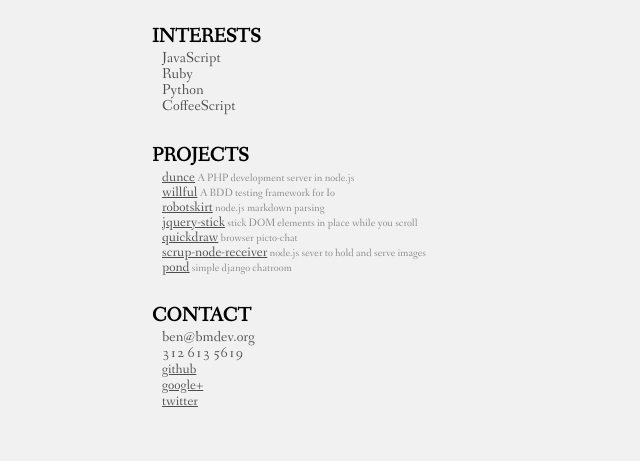
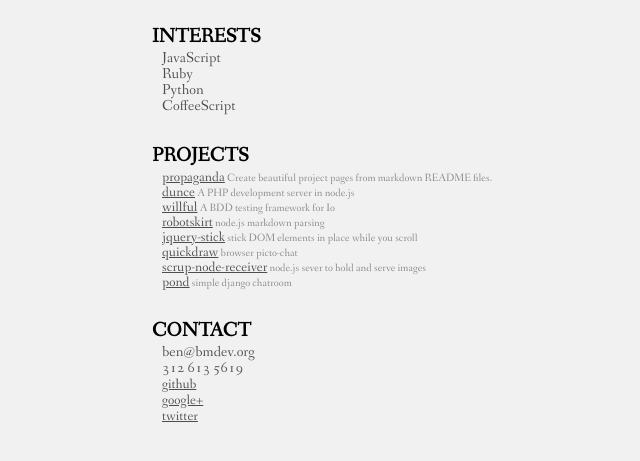
Before and after one commit to benmills/benmills.github.com, a website: page index.html in a window 1280 px wide. Shown: the part 113-574 px from the top of the page, without its empty margins (288-928 px from the left). Drawn offline with Linux system fonts and the light colour scheme.

Commit message:
Added propaganda to my projects

```diff
--- a/index.html
+++ b/index.html
@@ -23,6 +23,7 @@
     <section id="projects">
       <h2>Projects</h2>
       <ul>
+        <li><a href="https://github.com/benmills/propaganda">propaganda</a> Create beautiful project pages from markdown README files.</li>
         <li><a href="https://github.com/benmills/dunce">dunce</a> A PHP development server in node.js</li>
         <li><a href="https://github.com/benmills/willful">willful</a> A BDD testing framework for Io</li>
         <li><a href="https://github.com/benmills/robotskirt">robotskirt</a> node.js markdown parsing</li>
```
